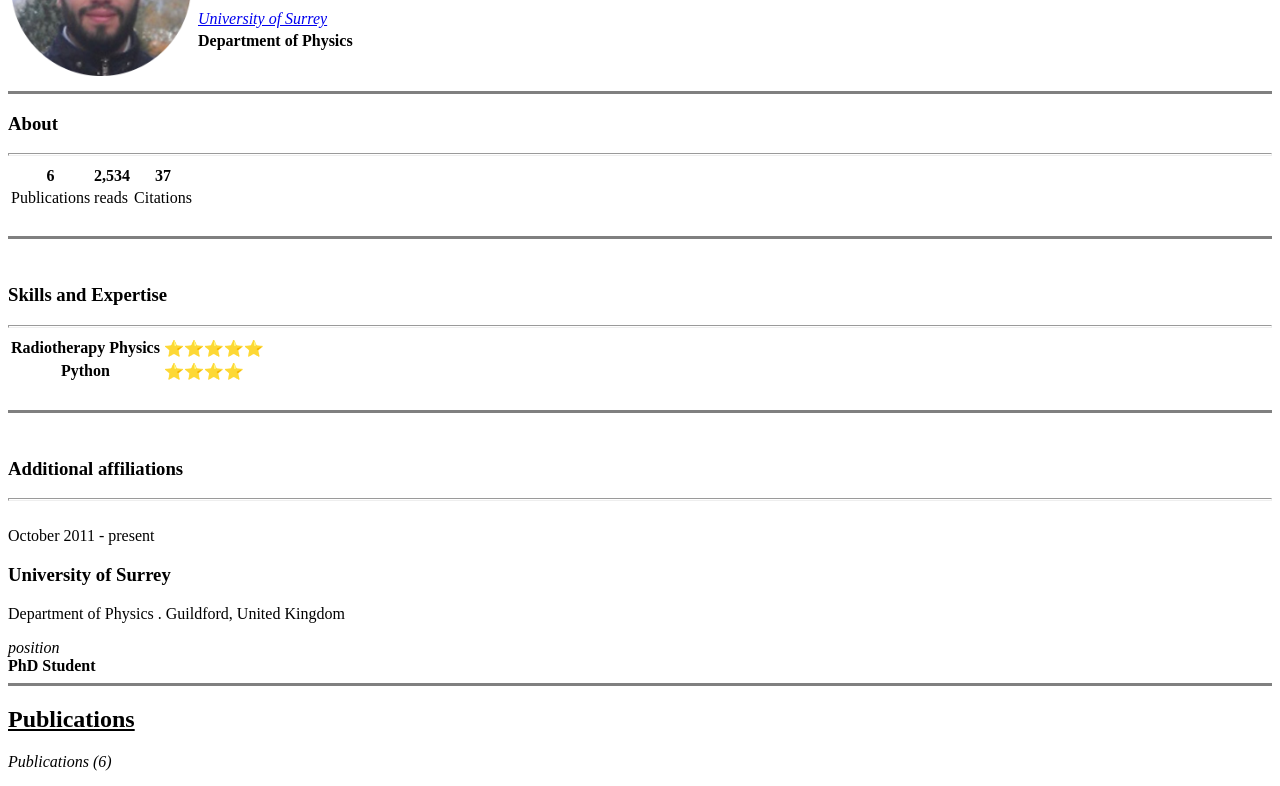
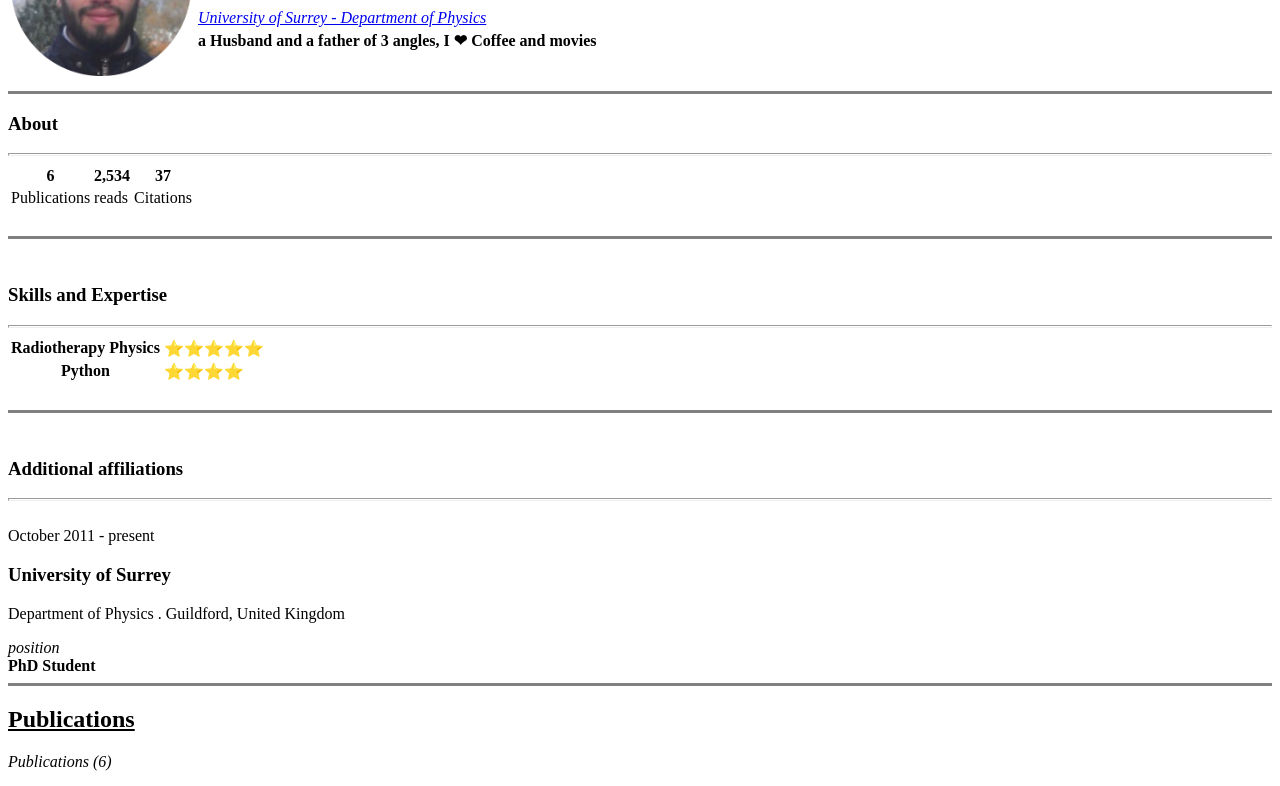
Before and after one commit to HebaNajem/cv, a plain HTML site: page index.html in a window 1280 px wide. Shown: the part 115-901 px from the top of the page. Drawn offline with Linux system fonts and the light colour scheme; files whose address does not match are found by name.

Commit message:
Update index.html

```diff
--- a/index.html
+++ b/index.html
@@ -12,8 +12,8 @@
                     <table>
                         <tr>
                             <td><h1>Maan Najem</h1></td>
-                            <tr><td> <em><a href="https://www.researchgate.net/institution/University-of-Surrey">University of Surrey</a>  </em></td></tr>
-                            <tr> <td> <strong>  Department of Physics </strong></td></tr>
+                            <tr><td> <em><a href="https://www.researchgate.net/institution/University-of-Surrey">University of Surrey - Department of Physics </a>  </em></td></tr>
+                            <tr> <td> <strong>  a Husband and a father of 3 angles, I ❤ Coffee and movies  </strong></td></tr>
 
                         </tr>
                     </table>
```
